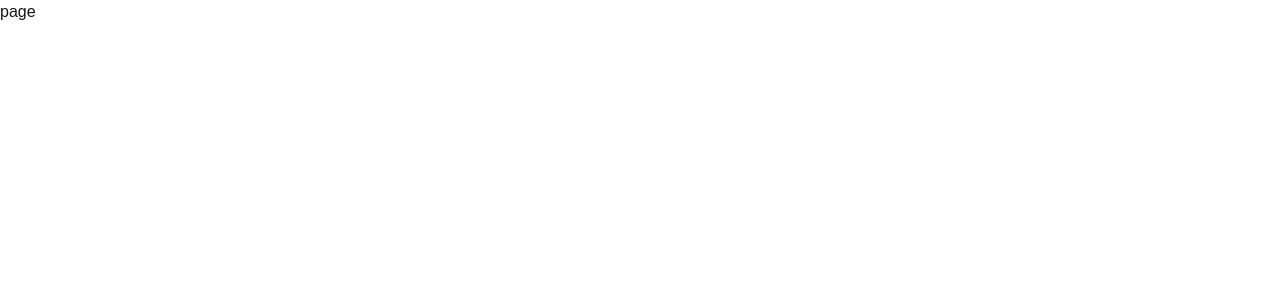
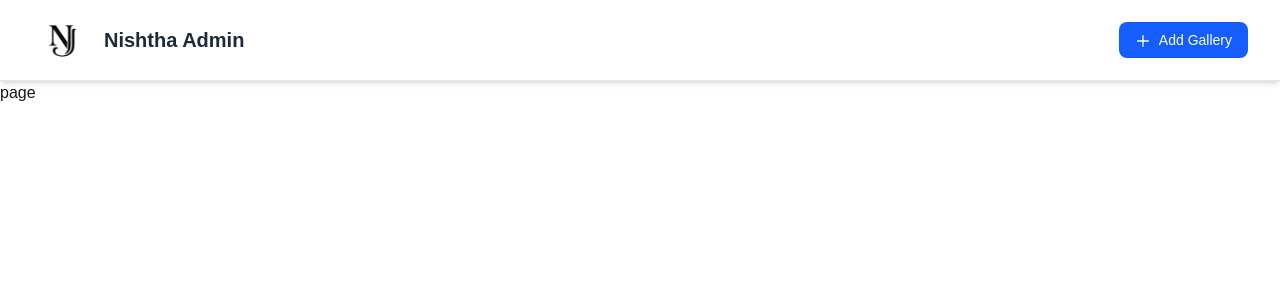
Before and after one commit to jeevijay-developers/nishtha-admin, a Next.js app: page / in a window 1280 px wide. Shown: the top 300 px of the page. Built offline with nearby package versions, Linux system fonts and the light colour scheme.

Commit message:
Add Navbar component and logo to layout

```diff
--- a/src/Components/Navbar.jsx
+++ b/src/Components/Navbar.jsx
@@ -0,0 +1,57 @@
+"use client";
+import Image from 'next/image';
+
+const Navbar = () => {
+  const handleAddGallery = () => {
+    // Add your gallery functionality here
+    console.log('Add Gallery clicked');
+  };
+
+  return (
+    <nav className="bg-white shadow-md border-b border-gray-200 py-2">
+      <div className="max-w-7xl mx-auto px-4 sm:px-6 lg:px-8">
+        <div className="flex justify-between items-center h-16">
+          {/* Logo Section */}
+          <div className="flex-shrink-0 flex items-center">
+            <Image
+              src="/logonisi.png"
+              alt="Nishtha Admin Logo"
+              width={50}
+              height={50}
+              className="h-15 w-auto"
+            />
+            <span className="ml-3 text-xl font-semibold text-gray-800">
+              Nishtha Admin
+            </span>
+          </div>
+
+          {/* Add Gallery Button */}
+          <div className="flex items-center">
+            <button
+              onClick={handleAddGallery}
+              className="bg-blue-600 hover:bg-blue-700 text-white px-4 py-2 rounded-lg text-sm font-medium transition duration-200 ease-in-out transform hover:scale-105 focus:outline-none focus:ring-2 focus:ring-blue-500 focus:ring-offset-2"
+            >
+              <svg
+                className="w-4 h-4 mr-2 inline-block"
+                fill="none"
+                stroke="currentColor"
+                viewBox="0 0 24 24"
+                xmlns="http://www.w3.org/2000/svg"
+              >
+                <path
+                  strokeLinecap="round"
+                  strokeLinejoin="round"
+                  strokeWidth={2}
+                  d="M12 4v16m8-8H4"
+                />
+              </svg>
+              Add Gallery
+            </button>
+          </div>
+        </div>
+      </div>
+    </nav>
+  );
+};
+
+export default Navbar;
--- a/src/app/layout.js
+++ b/src/app/layout.js
@@ -1,5 +1,6 @@
 import { Geist, Geist_Mono } from "next/font/google";
 import "./globals.css";
+import Navbar from "@/Components/Navbar";
 
 const geistSans = Geist({
   variable: "--font-geist-sans",
@@ -22,6 +23,7 @@ export default function RootLayout({ children }) {
       <body
         className={`${geistSans.variable} ${geistMono.variable} antialiased`}
       >
+        <Navbar />
         {children}
       </body>
     </html>
```
Also changed, not shown: public/logonisi.png (added).
